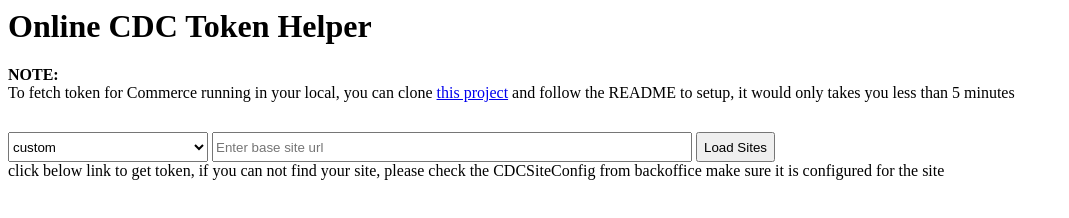
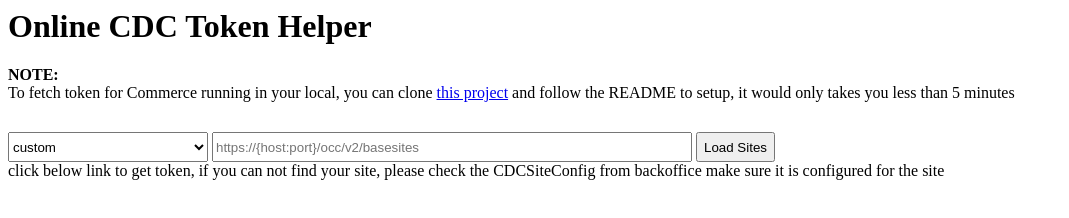
Before and after one commit to vinchen666/cdc-token-helper, a plain HTML site: page index.html in a window 1280 px wide. Shown: the whole page, without its empty margins (0-1069 px from the left). Drawn offline with nearby package versions, Linux system fonts and the light colour scheme.

Commit message:
update readme

```diff
--- a/index.html
+++ b/index.html
@@ -46,7 +46,7 @@
         <div style="margin-top: 30px;">
             <select id="env" style="width: 200px;" class="height-normal">
             </select>
-            <input id="baseSiteUrl" type="text" placeholder="Enter base site url" style="width: 480px;" class="height-normal">
+            <input id="baseSiteUrl" type="text" placeholder="https://{host:port}/occ/v2/basesites" style="width: 480px;" class="height-normal">
             <button id="loadSites" class="height-normal">Load Sites</button>
         </div>
         <div>
```
Also changed, not shown: 1 other file.
